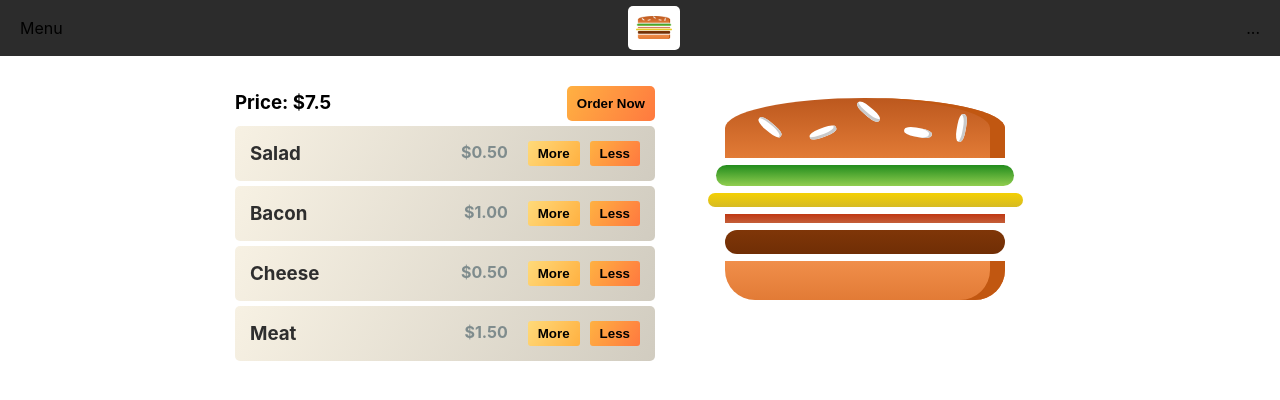
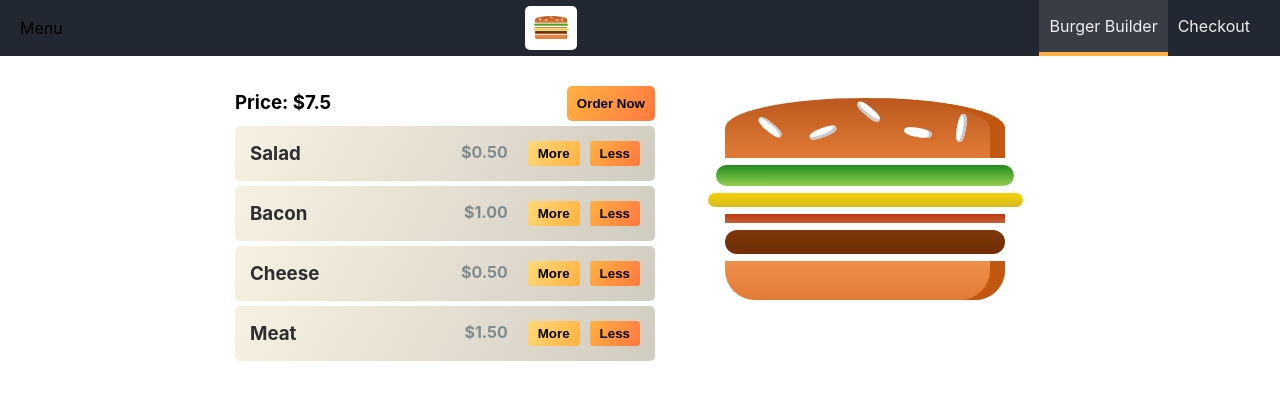
Before and after one commit to LucasSonego/BurgerBuilder, a React (Create React App) app: page / in a window 1280 px wide. Shown: the top 400 px of the page. Built offline with nearby package versions, Linux system fonts and the light colour scheme.

Commit message:
feat: navigation

```diff
--- /dev/null
+++ b/src/components/Navigation/NavigationItems/NavigationItem/NavigationItem.js
@@ -0,0 +1,11 @@
+import React from "react";
+
+import { Item } from "./styles";
+
+export default function NavigationItem(props) {
+  return (
+    <Item active={props.active}>
+      <a href={props.link}>{props.children}</a>
+    </Item>
+  );
+}
--- /dev/null
+++ b/src/components/Navigation/NavigationItems/NavigationItem/styles.js
@@ -0,0 +1,30 @@
+import styled, { css } from "styled-components";
+
+export const Item = styled.li`
+  margin: 0;
+  box-sizing: border-box;
+  display: flex;
+  height: 100%;
+  align-items: center;
+
+  a {
+    color: #eeeeee;
+    text-decoration: none;
+    height: 100%;
+    padding: 16px 10px;
+    border-bottom: 4px solid transparent;
+    box-sizing: border-box;
+    display: block;
+  }
+
+  &:hover {
+    background-color: #393e46;
+    border-bottom: 4px solid #ffda79;
+  }
+  ${props =>
+    props.active &&
+    css`
+      background-color: #393e46;
+      border-bottom: 4px solid #ffb142;
+    `}
+`;
--- /dev/null
+++ b/src/components/Navigation/NavigationItems/NavigationItems.js
@@ -0,0 +1,15 @@
+import React from "react";
+
+import { Items } from "./styles";
+import NavigationItem from "./NavigationItem/NavigationItem";
+
+export default function NavigationItems() {
+  return (
+    <Items>
+      <NavigationItem link="/" active>
+        Burger Builder
+      </NavigationItem>
+      <NavigationItem link="/">Checkout</NavigationItem>
+    </Items>
+  );
+}
--- /dev/null
+++ b/src/components/Navigation/NavigationItems/styles.js
@@ -0,0 +1,10 @@
+import styled from "styled-components";
+
+export const Items = styled.ul`
+  margin: 0;
+  padding: 0;
+  list-style: none;
+  display: flex;
+  align-items: center;
+  height: 100%;
+`;
--- a/src/components/Navigation/Toolbar/Toolbar.js
+++ b/src/components/Navigation/Toolbar/Toolbar.js
@@ -2,13 +2,14 @@ import React from "react";
 
 import { Header } from "./styles";
 import Logo from "../../Logo/Logo";
+import NavigationItems from "../NavigationItems/NavigationItems";
 
-export default function Toolbar(props) {
+export default function Toolbar() {
   return (
     <Header>
       <div>Menu</div>
       <Logo />
-      <div>...</div>
+      <NavigationItems />
     </Header>
   );
 }
--- a/src/components/Navigation/Toolbar/styles.js
+++ b/src/components/Navigation/Toolbar/styles.js
@@ -6,7 +6,7 @@ export const Header = styled.header`
   position: fixed;
   top: 0;
   left: 0;
-  background-color: #2c2c2c;
+  background-color: #222831;
   display: flex;
   justify-content: space-between;
   align-items: center;
```
